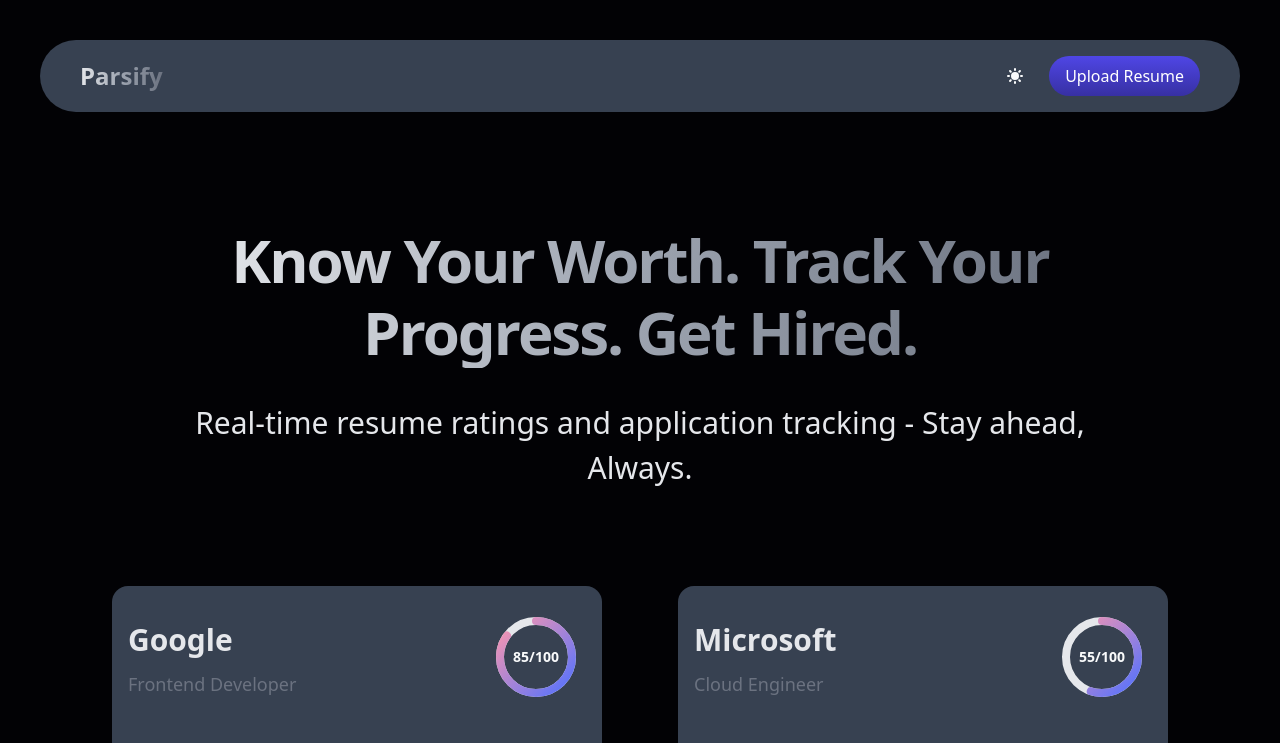
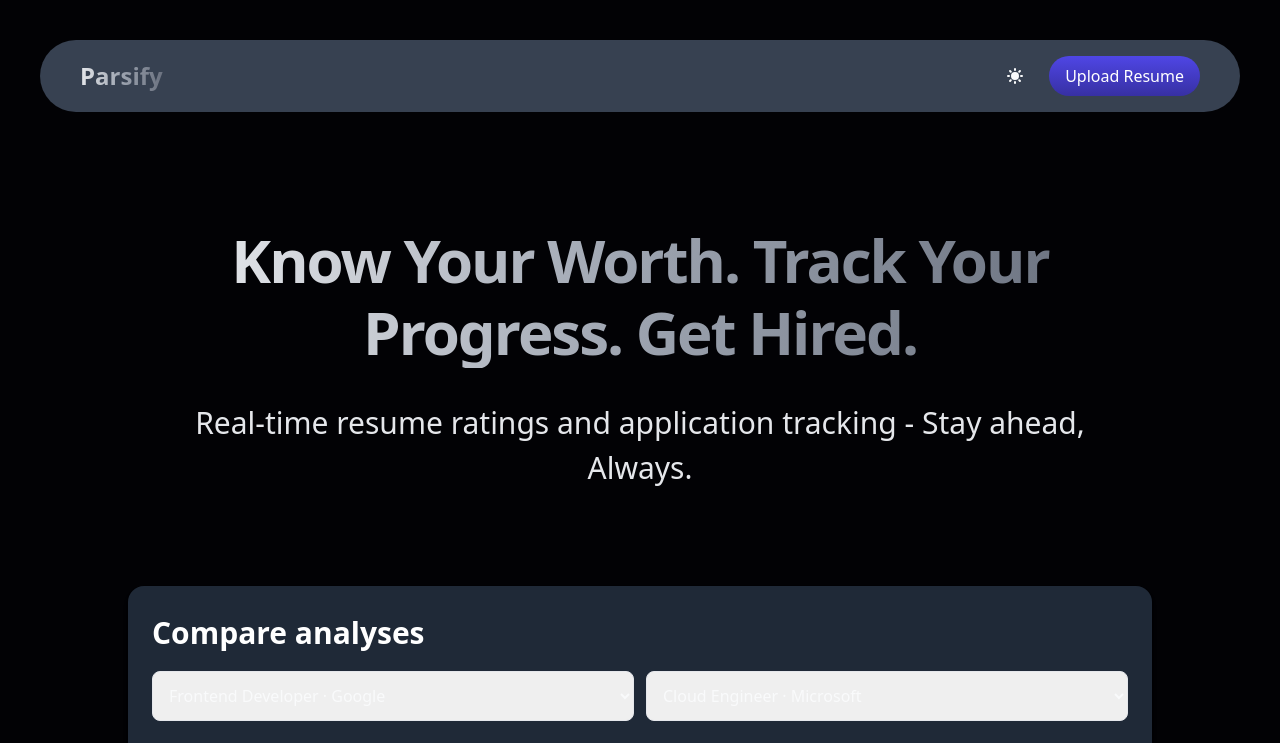
Before and after one commit to Ankit-cs/resumeParser, a Next.js app in the folder frontend/: page / in a window 1280 px wide. Shown: the top 743 px of the page. Built offline with nearby package versions, Linux system fonts and the light colour scheme; a web font is replaced by a local one.

Commit message:
ipdated page

```diff
--- a/frontend/app/page.tsx
+++ b/frontend/app/page.tsx
@@ -9,6 +9,7 @@
 import { useEffect, useState } from "react";
 import { useTheme } from "~/lib/theme";
 import type { Resume } from "../types";
+import ComparisonPanel from "~/components/ComparisonPanel";
 
 export default function Home() {
   const { isAuthenticated } = useAuthStore();
@@ -60,11 +61,14 @@
         )}
 
         {!loadingResumes && resumes.length > 0 && (
+          <>
+          <ComparisonPanel resumes={resumes} />
           <div className="resumes-section">
             {resumes.map((resume) => (
               <ResumeCard key={resume.id} resume={resume} />
             ))}
           </div>
+          </>
         )}
 
         {!loadingResumes && resumes?.length === 0 && (
```
